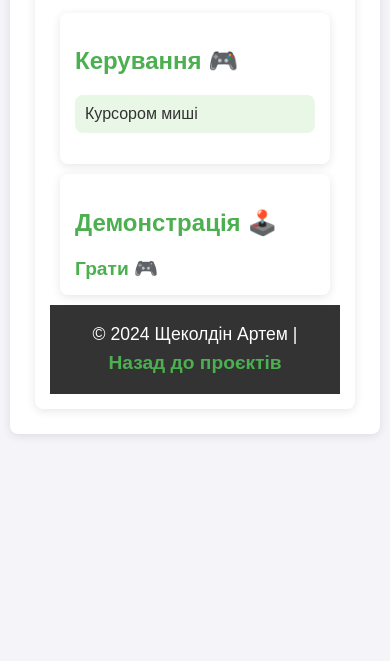
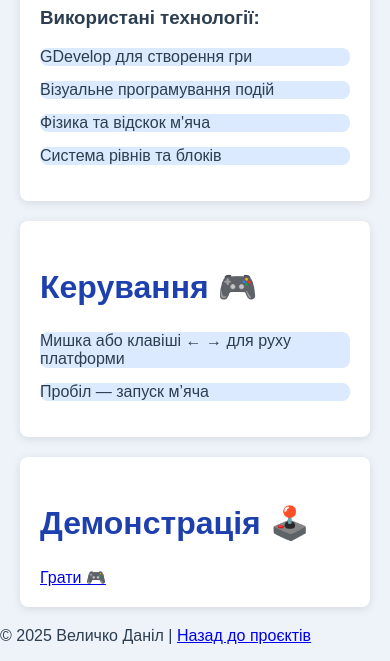
Before and after one commit to debil42/vdsdffdgfdgfd, a plain HTML site: page example-project/index.html in a window 390 px wide. Shown: the part 791-1452 px from the top of the page. Before the commit the page ends 1235 px from the top, so only its background shows below. Drawn offline with Linux system fonts and the light colour scheme.

Commit message:
fedefdfdsfsdfsdefsdefdsf

```diff
--- a/example-project/index.html
+++ b/example-project/index.html
@@ -8,16 +8,16 @@
 </head>
 <body>
     <header>
-        <h1>Проєкт на GDevelop: Ловилка 🎮</h1>
+        <h1>Проєкт на GDevelop: Арканоїд 🎮</h1>
     </header>
 
     <section id="project-overview">
         <h2>Огляд проєкту 📜</h2>
-        <p>Цей проєкт демонструє можливості платформи GDevelop для створення 2D-ігор. У грі гравець керує котом, який ловить їжу.</p>
+        <p>Цей проєкт демонструє можливості платформи GDevelop для створення 2D-ігор. У грі гравець керує платформою, яка відбиває м'яч, щоб знищити всі блоки на екрані.</p>
 
         <h3>Мета проєкту:</h3>
-        <p>Створити захопливу 2D-гру з використанням візуального програмування та ігрового рушія GDevelop.</p>
-
+        <p>Створити класичну гру типу арканоїд з використанням візуального програмування в GDevelop.</p>
+    </section>
 
     <section id="technical-details">
         <h2>Технічна реалізація ⚙️</h2>
@@ -25,14 +25,16 @@
         <ul>
             <li>GDevelop для створення гри</li>
             <li>Візуальне програмування подій</li>
-            <li>Вбудовані інструменти для анімації та фізики</li>
+            <li>Фізика та відскок м'яча</li>
+            <li>Система рівнів та блоків</li>
         </ul>
-
+    </section>
 
     <section id="controls">
         <h2>Керування 🎮</h2>
         <ul>
-            <li>Курсором миші</li>
+            <li>Мишка або клавіші ← → для руху платформи</li>
+            <li>Пробіл — запуск м’яча</li>
         </ul>
     </section>
 
@@ -44,7 +46,7 @@
     </section>
 
     <footer>
-        <p>&copy; 2024 Щеколдін Артем | <a href="../index.html">Назад до проєктів</a></p>
+        <p>&copy; 2025 Величко Даніл | <a href="../index.html">Назад до проєктів</a></p>
     </footer>
 </body>
 </html>
--- a/style.css
+++ b/style.css
@@ -1,14 +1,13 @@
-
 body {
     font-family: 'Arial', sans-serif;
-    background-color: #f4f4f9;
+    background-color: #eef2f9;
     margin: 0;
     padding: 0;
-    color: #333;
+    color: #2c3e50;
 }
 
 header {
-    background-color: #4CAF50;
+    background-color: #1e3a8a; /* темно-синій */
     color: white;
     text-align: center;
     padding: 20px 0;
@@ -29,7 +28,7 @@ section {
 
 section h2 {
     font-size: 2rem;
-    color: #4CAF50;
+    color: #1e40af; /* синій акцент */
 }
 
 section p {
@@ -44,53 +43,6 @@ ul {
 
 ul li {
     margin-bottom: 15px;
-    background-color: #e9f7e7;
+    background-color: #dbeafe; /* світло-синій фон */
     border-radius: 8px;
-    padding: 15px;
-    transition: background-color 0.3s ease;
 }
-
-ul li:hover {
-    background-color: #d0f4d7;
-}
-
-a {
-    color: #4CAF50;
-    text-decoration: none;
-    font-weight: bold;
-    font-size: 1.2rem;
-}
-
-a:hover {
-    text-decoration: underline;
-}
-
-footer {
-    text-align: center;
-    padding: 15px;
-    background-color: #333;
-    color: white;
-}
-
-footer p {
-    margin: 0;
-}
-
-@media screen and (max-width: 768px) {
-    header h1 {
-        font-size: 1.8rem;
-    }
-
-    section {
-        margin: 10px;
-        padding: 15px;
-    }
-
-    section h2 {
-        font-size: 1.5rem;
-    }
-
-    ul li {
-        padding: 10px;
-    }
-}
```
Also changed, not shown: index.html (+5 -5 lines).
